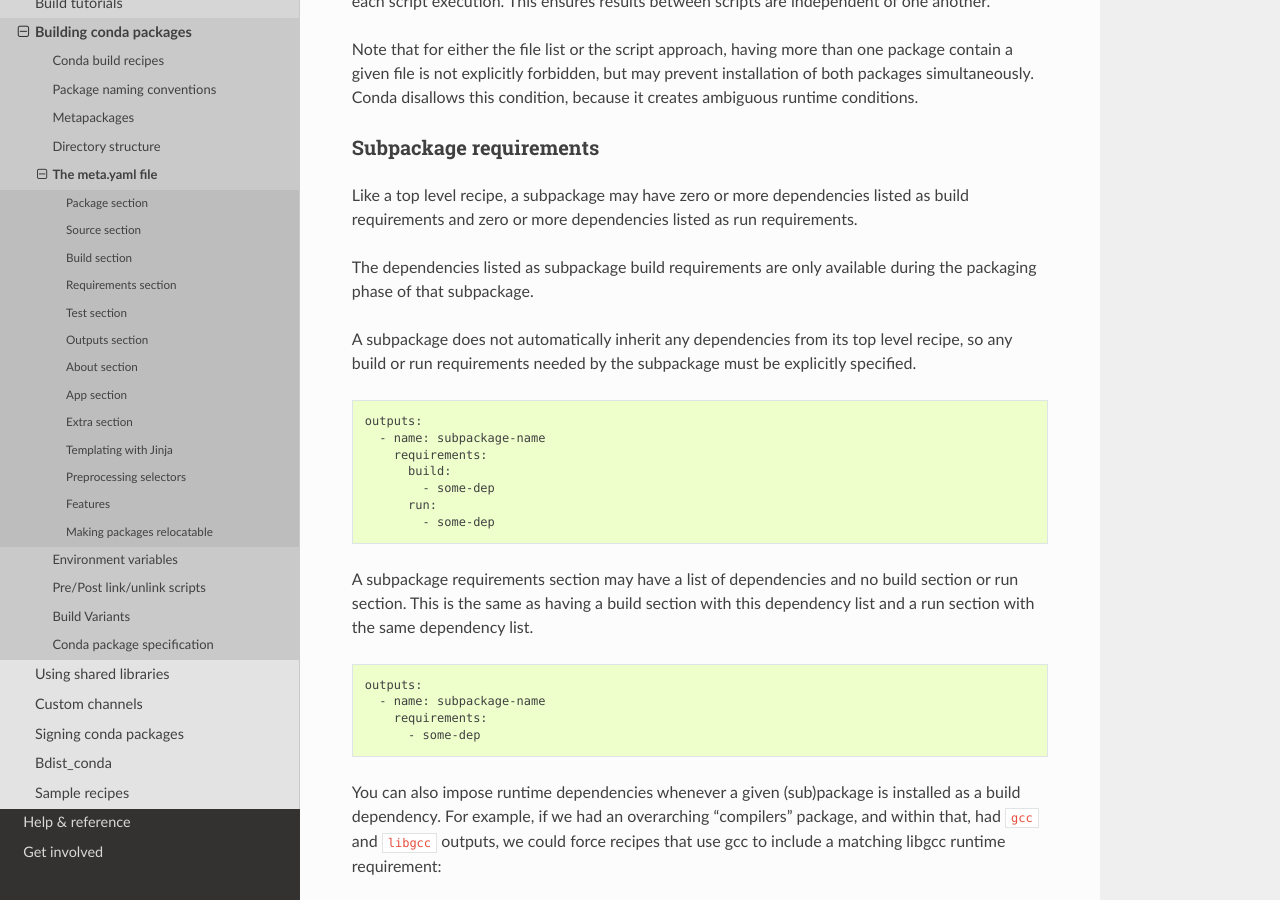
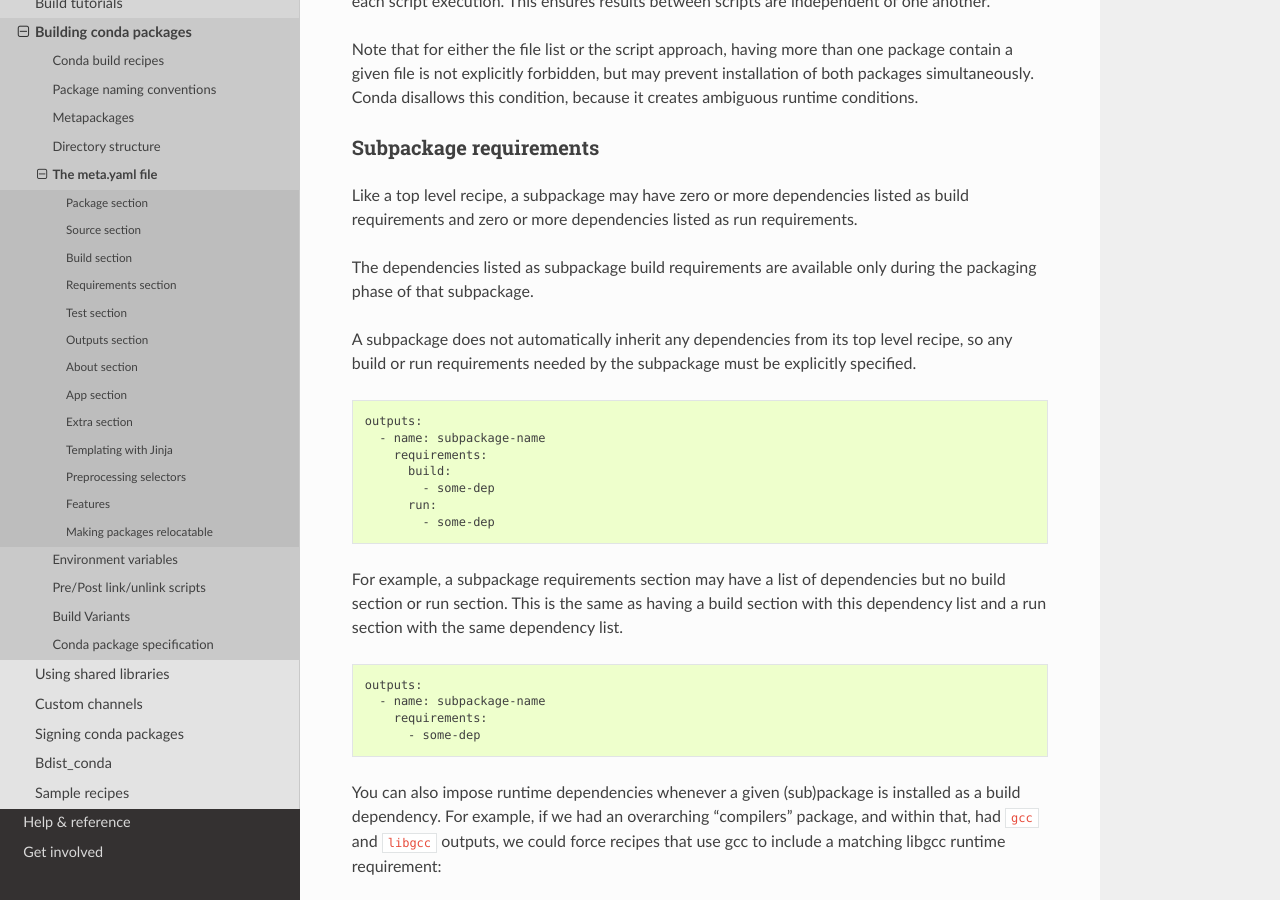
Before and after one commit to conda/conda-docs, a Sphinx documentation site: the page built from docs/source/building/meta-yaml.rst, in a window 1280 px wide and 900 px high, scrolled down 16400 px. Built offline with Sphinx 7.4.7 and the Read the Docs theme 2.0.0, drawn with Linux system fonts in a browser that asks for light colours.

Commit message:
Minor tweaks
Let me know if that's not what you meant.

```diff
--- a/docs/source/building/meta-yaml.rst
+++ b/docs/source/building/meta-yaml.rst
@@ -788,7 +788,7 @@ Subpackage requirements
 Like a top level recipe, a subpackage may have zero or more dependencies listed
 as build requirements and zero or more dependencies listed as run requirements.
 
-The dependencies listed as subpackage build requirements are only available
+The dependencies listed as subpackage build requirements are available only
 during the packaging phase of that subpackage.
 
 A subpackage does not automatically inherit any dependencies from its top level
@@ -806,7 +806,7 @@ explicitly specified.
            - some-dep
 
 
-A subpackage requirements section may have a list of dependencies and no build
+For example, a subpackage requirements section may have a list of dependencies but no build
 section or run section. This is the same as having a build section with this
 dependency list and a run section with the same dependency list.
 
```
